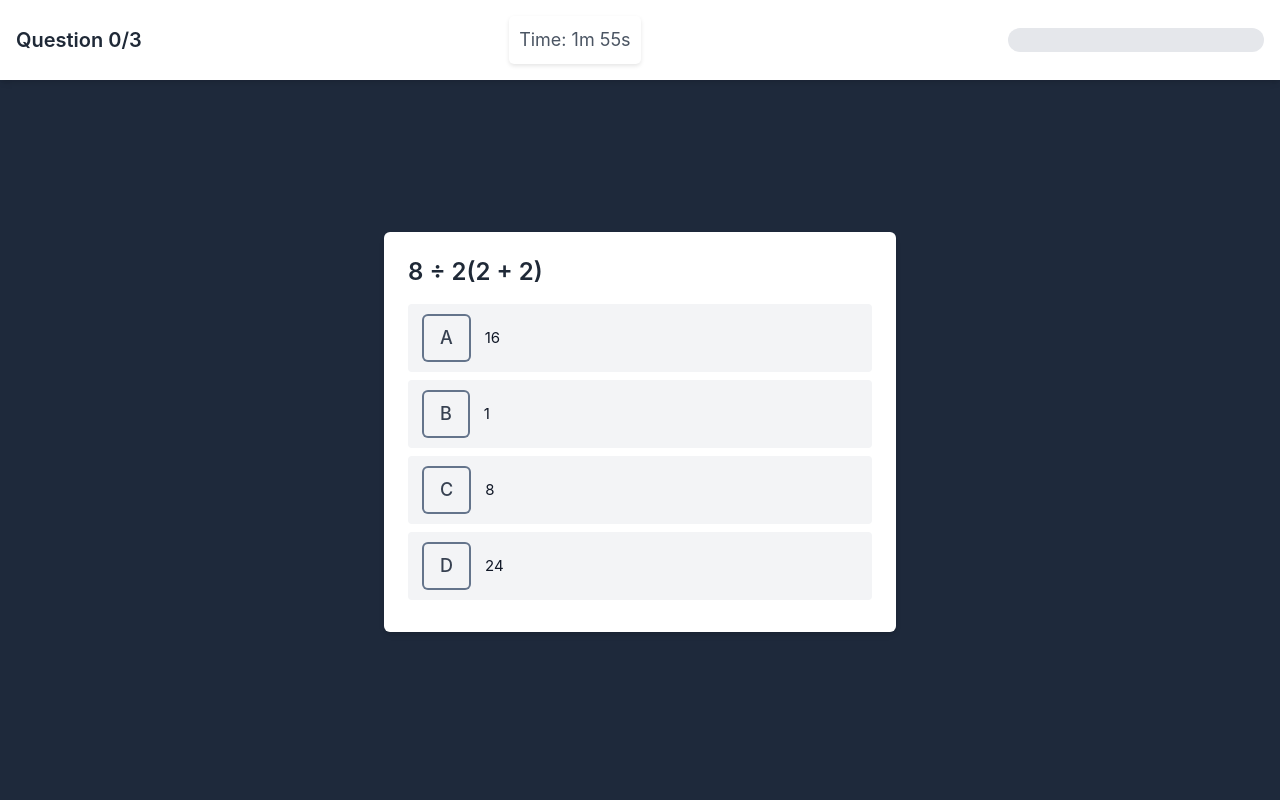
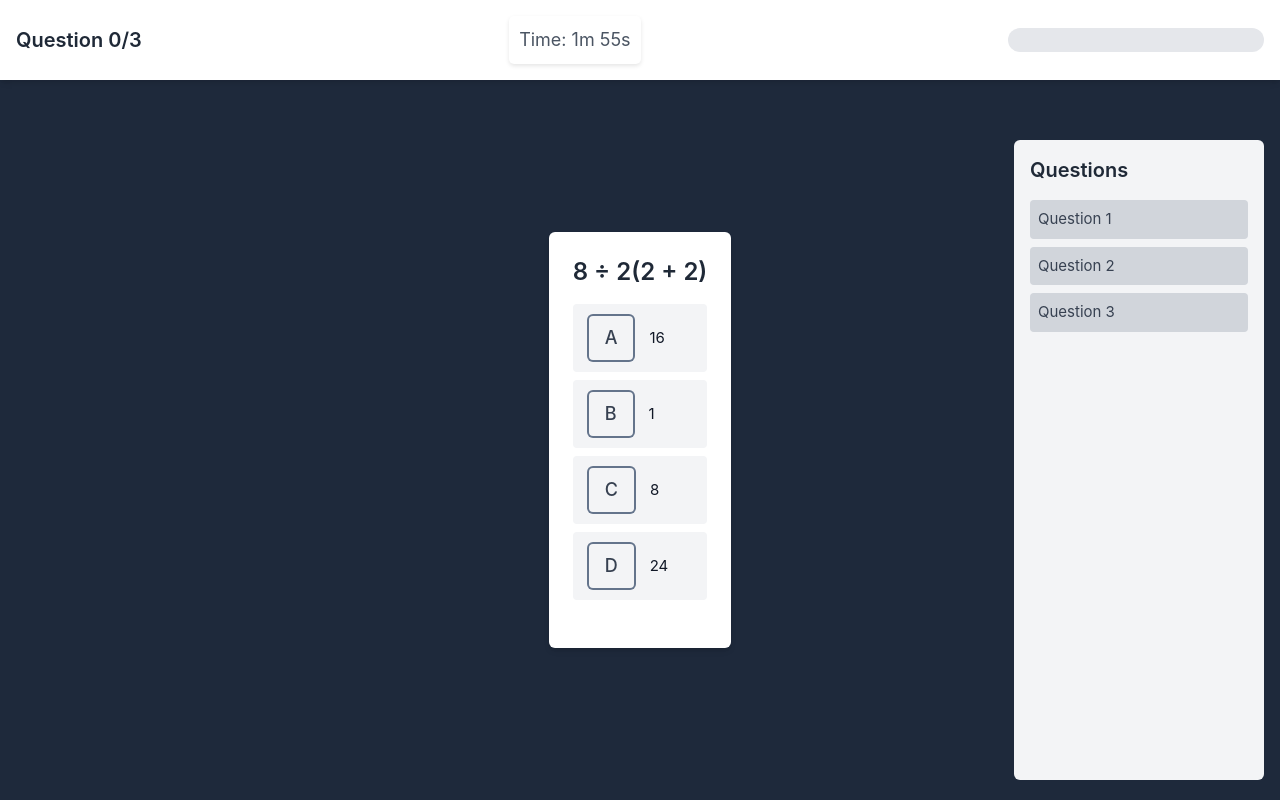
Before and after one commit to T3d4/MMPS, a Vue app in the folder Frontend/mmps/: page /quiz/1 in a window 1280 px wide. Built offline with nearby package versions, Linux system fonts and the light colour scheme.

Commit message:
implement sidbar component to navigate questions

```diff
--- a/Frontend/mmps/src/components/QuestionComponent.vue
+++ b/Frontend/mmps/src/components/QuestionComponent.vue
@@ -1,6 +1,7 @@
 <template>
+  <!-- Question Component -->
   <div
-    class="question-container rounded-md shadow-md bg-white p-6 mb-4 w-full max-w-md sm:max-w-lg h-full"
+    class="question-container mx-auto rounded-md shadow-md bg-white p-6 mb-4 w-full max-w-md sm:max-w-lg h-full"
   >
     <h1 class="question text-2xl font-semibold text-gray-800 mb-4">
       {{ question.text }}
--- /dev/null
+++ b/Frontend/mmps/src/components/QuestionSidebarComponent.vue
@@ -0,0 +1,33 @@
+<template>
+  <div
+    class="w-[250px] fixed top-25 bottom-5 right-4 rounded-md bg-gray-100 h-[80dvh] p-4 md:w-[150px] lg:w-[250px]"
+  >
+    <h2 class="text-xl font-semibold mb-4 text-gray-800">Questions</h2>
+    <ul>
+      <li
+        v-for="(_, index) in props.questions"
+        :key="index"
+        :class="[
+          'mb-2 p-2 rounded cursor-pointer bg-gray-300 text-gray-700 hover:bg-gray-200 ring-slate-500',
+          { 'bg-blue-200': index === currentQuestionIndex }
+        ]"
+        @click="navigateToQuestion(index)"
+      >
+        Question {{ index + 1 }}
+      </li>
+    </ul>
+  </div>
+</template>
+
+<script setup>
+const props = defineProps({
+  questions: Array,
+  currentQuestionIndex: Number
+})
+
+const emit = defineEmits(['navigateToQuestion'])
+
+const navigateToQuestion = (index) => {
+  emit('navigateToQuestion', index)
+}
+</script>
--- a/Frontend/mmps/src/components/ResultComponent.vue
+++ b/Frontend/mmps/src/components/ResultComponent.vue
@@ -1,4 +1,5 @@
 <template>
+  <!-- Result Component -->
   <div class="results w-full bg-white rounded shadow-md p-8 h-full">
     <div class="flex">
       <div class="w-1/2">
--- a/Frontend/mmps/src/views/QuizView.vue
+++ b/Frontend/mmps/src/views/QuizView.vue
@@ -1,14 +1,23 @@
 <template>
+  <!-- Quiz View -->
   <div class="bg-slate-800 max-h-screen h-screen flex flex-col" v-if="quiz">
     <!-- <div class="h-[20%] w-full"> -->
     <QuizHeader :quiz="quiz" :question-status="questionStatus" :bar-percentage="barPercentage" />
 
     <div class="flex-1 flex justify-center items-center">
       <div v-if="!showResults" class="w-[50%] flex items-center justify-center">
-        <Question
-          :question="quiz.questions[currentQuestionIndex]"
-          @selectOption="onOptionSelected"
-        />
+        <div class="grid grid-flow-col">
+          <Question
+            :question="quiz.questions[currentQuestionIndex]"
+            @selectOption="onOptionSelected"
+          />
+          <!-- Sidebar for navigating questions -->
+          <QuestionSidebar
+            :questions="quiz.questions"
+            :current-question-index="currentQuestionIndex"
+            @navigateToQuestion="navigateToQuestion"
+          />
+        </div>
       </div>
       <Result
         v-else
@@ -28,6 +37,7 @@ import { ref, computed, reactive, watchEffect, onBeforeUnmount } from 'vue'
 import Question from '@/components/QuestionComponent.vue'
 import QuizHeader from '@/components/QuizHeaderComponent.vue'
 import Result from '@/components/ResultComponent.vue'
+import QuestionSidebar from '@/components/QuestionSidebarComponent.vue'
 import { useRoute } from 'vue-router'
 import quizes from '@/data/quizes.json'
 import { timeLeft, timeTaken } from '@/global_state/state'
@@ -64,6 +74,10 @@ const onOptionSelected = (isCorrect) => {
   currentQuestionIndex.value++
 }
 
+const navigateToQuestion = (index) => {
+  currentQuestionIndex.value = index
+}
+
 const restartQuiz = () => {
   currentQuestionIndex.value = 0
   userAnswers.splice(0, userAnswers.length)
```
